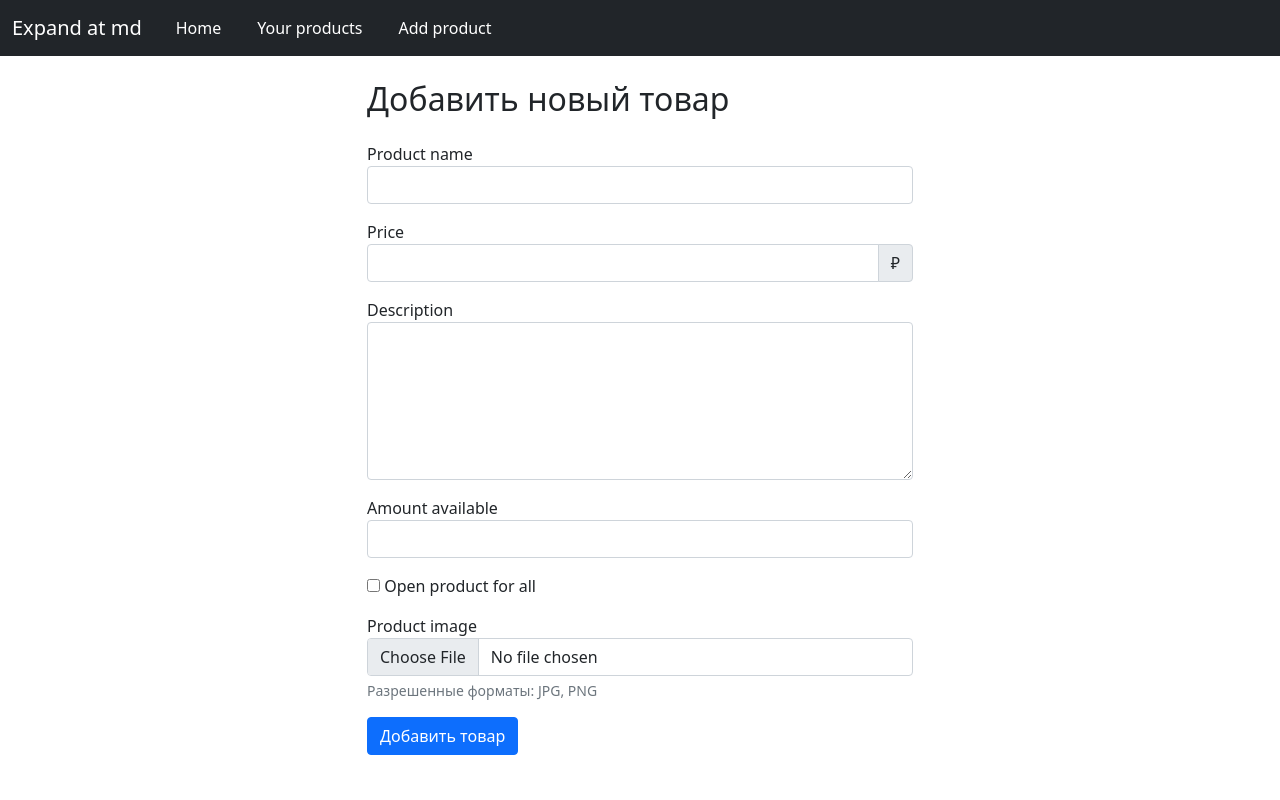
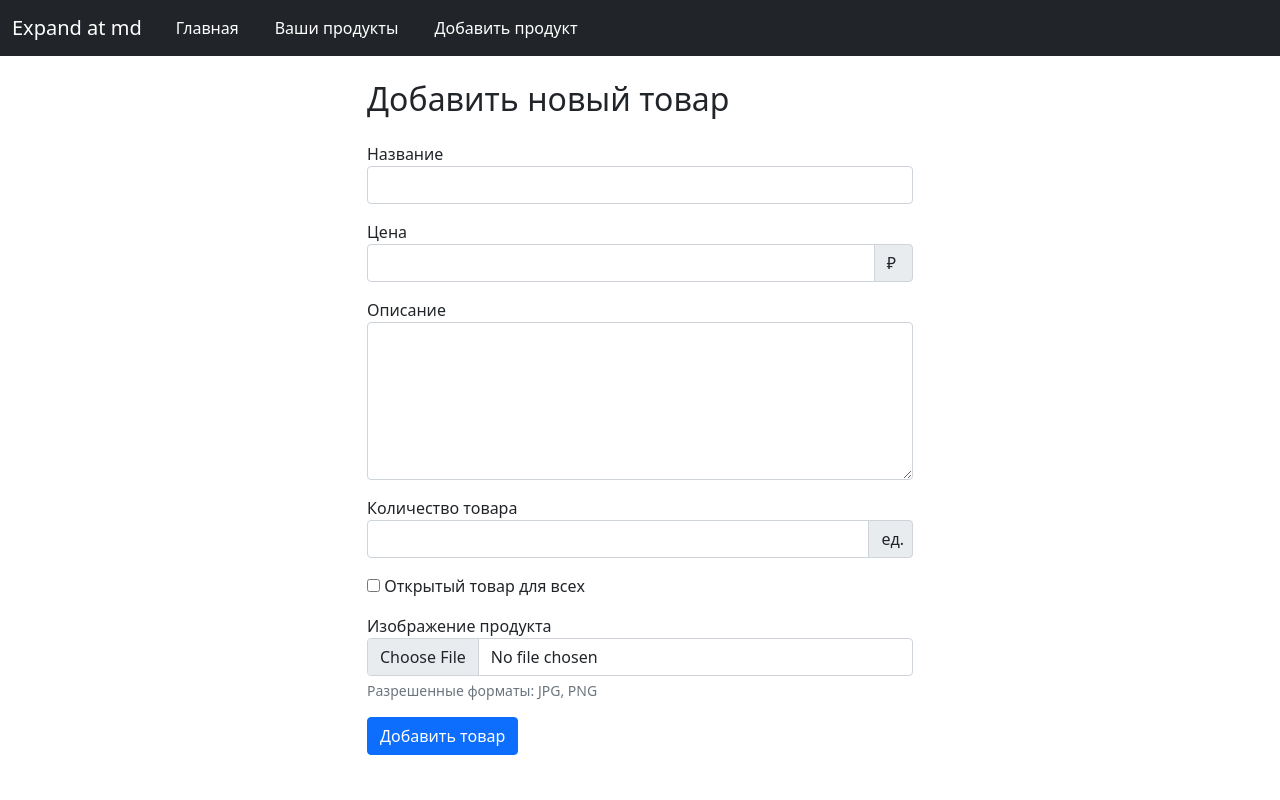
Before and after one commit to Dr4mchik/shop_yandex_project, a Flask app: page /user/products/add in a window 1280 px wide. Run offline with Flask 3, Linux system fonts and the light colour scheme; a user stored in the database is signed in; some libraries are stand-ins or nearby versions.

Commit message:
v1.3 руссификация

```diff
--- a/form/product.py
+++ b/form/product.py
@@ -5,10 +5,10 @@ from wtforms.validators import DataRequired
 
 
 class ProductForm(FlaskForm):
-    name = StringField('Product name', validators=[DataRequired()])
-    price = FloatField('Price', validators=[DataRequired()])
-    description = TextAreaField('Description')
-    image = FileField('Product image', validators=[FileAllowed(['jpg', 'png', 'jpeg'])])
-    amount_available = IntegerField('Amount available')
-    open = BooleanField('Open product for all', default=False)
-    submit = SubmitField('Submit')
+    name = StringField('Название', validators=[DataRequired()])
+    price = FloatField('Цена', validators=[DataRequired()])
+    description = TextAreaField('Описание')
+    image = FileField('Изображение продукта', validators=[FileAllowed(['jpg', 'png', 'jpeg'])])
+    amount_available = IntegerField('Количество товара')
+    open = BooleanField('Открытый товар для всех', default=False)
+    submit = SubmitField('Добавить')
--- a/form/user_login.py
+++ b/form/user_login.py
@@ -5,6 +5,6 @@ from wtforms.validators import DataRequired
 
 class LoginForm(FlaskForm):
     email = EmailField('Email', validators=[DataRequired()])
-    password = PasswordField('Password', validators=[DataRequired()])
+    password = PasswordField('Пароль', validators=[DataRequired()])
     remember_me = BooleanField('Запомнить меня')
     submit = SubmitField('Войти')
--- a/templates/base.html
+++ b/templates/base.html
@@ -21,21 +21,21 @@
             <ul class="navbar-nav me-auto mb-2 mb-md-0">
 
               <li class="nav-item">
-                <a class="nav-link active" aria-current="page" href="/">Home</a>
+                <a class="nav-link active" aria-current="page" href="/">Главная</a>
               </li>
                 {% if not current_user.is_authenticated %}
                 <li class="nav-item">
-                <a class="nav-link active" aria-current="page" href="/register">Register</a>
+                <a class="nav-link active" aria-current="page" href="/register">Регистрация</a>
               </li>
                 <li class="nav-item">
-                <a class="nav-link active" aria-current="page" href="/login">Login</a>
+                <a class="nav-link active" aria-current="page" href="/login">Авторизация</a>
               </li>
                 {% else %}
                 <li class="nav-item">
-                <a class="nav-link active" href="/user/products">Your products</a>
+                <a class="nav-link active" href="/user/products">Ваши продукты</a>
               </li>
                 <li class="nav-item">
-                <a class="nav-link active" href="/user/products/add">Add product</a>
+                <a class="nav-link active" href="/user/products/add">Добавить продукт</a>
               </li>
                 {% endif %}
             </ul>
--- a/templates/login.html
+++ b/templates/login.html
@@ -1,8 +1,8 @@
 {% extends 'base.html' %}
 
 {% block content %}
-<div class="col-md-6 mx-auto">
-    <h1 class="mb-4">Login Form</h1>
+<div class="col-md-6 mx-auto mt-5 shadow-lg p-3 mb-5 bg-body rounded">
+    <h1 class="mb-4">Авторизация</h1>
     <form action="" method="post">
         {{ form.hidden_tag() }}
         <div class="mb-3">
--- a/templates/product.html
+++ b/templates/product.html
@@ -20,7 +20,7 @@
                 {{ form.price.label }}
                 <div class="input-group">
                     {{ form.price(class="form-control") }}
-                    <span class="input-group-text">₽</span>
+                    <span class="input-group-text pe-3">₽</span>
                     {% for error in form.price.errors %}
                     <div class="invalid-feedback">{{ error }}</div>
                     {% endfor %}
@@ -34,10 +34,13 @@
 
             <div class="mb-3">
                 {{ form.amount_available.label }}
-                {{ form.amount_available(class="form-control") }}
-                {% for error in form.amount_available.errors %}
-                <div class="invalid-feedback">{{ error }}</div>
-                {% endfor %}
+                <div class="input-group">
+                    {{ form.amount_available(class="form-control") }}
+                    <span class="input-group-text pe-2">ед.</span>
+                    {% for error in form.amount_available.errors %}
+                    <div class="invalid-feedback">{{ error }}</div>
+                     {% endfor %}
+                </div>
             </div>
 
             <p>{{ form.open() }} {{ form.open.label }}</p>
--- a/templates/register.html
+++ b/templates/register.html
@@ -1,8 +1,8 @@
 {% extends 'base.html' %}
 
 {% block content %}
-<div class="col-md-6 mx-auto">
-    <h1 class="mb-4">Register Form</h1>
+<div class="col-md-6 mx-auto shadow-lg p-3 mb-5 bg-body rounded">
+    <h1 class="mb-4">Регистрация</h1>
     <form action="" method="post">
         {{ form.hidden_tag() }}
         <p>
```
Also changed, not shown: form/user_registration.py (+5 -5 lines).
